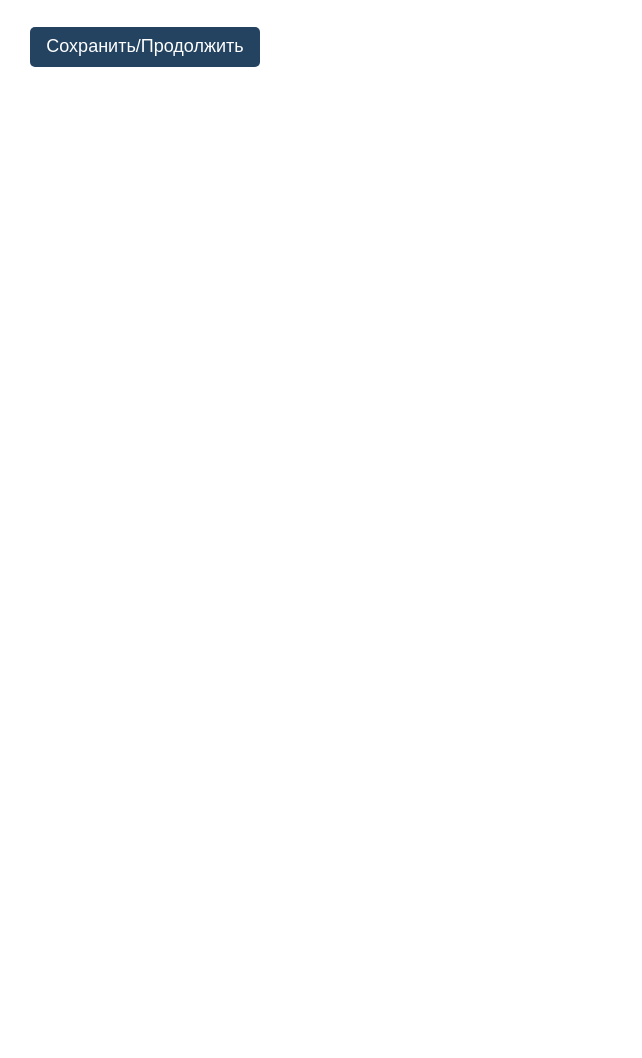
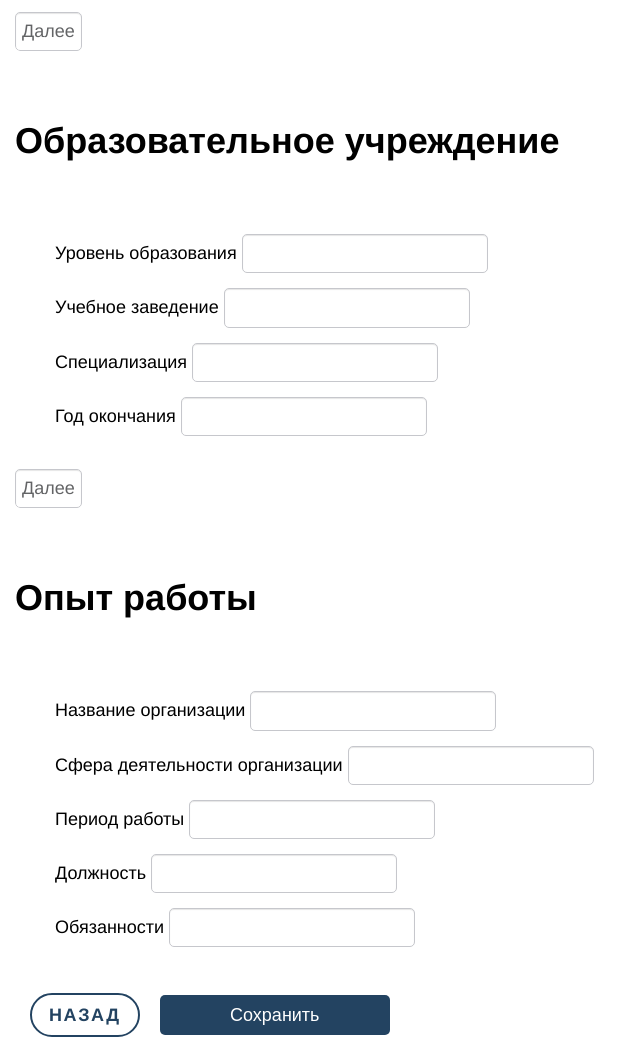
Before and after one commit to DoperPro/summary.github.io, a plain HTML site: page index.html in a window 1280 px wide. Shown: the part 396-1454 px from the top of the page, without its empty margins (0-642 px from the left). Before the commit the page ends 800 px from the top, so only its background shows below. Drawn offline with Linux system fonts and the light colour scheme.

Commit message:
в один

```diff
--- a/index.html
+++ b/index.html
@@ -1,5 +1,6 @@
 <!DOCTYPE html>
 <html lang="en">
+
 <head>
 	<meta charset="UTF-8">
 	<meta name="viewport" content="width=device-width, initial-scale=1, shrink-to-fit=no">
@@ -7,6 +8,7 @@
 	<link rel="stylesheet" type="text/css" href="style.css">
 	<link rel="stylesheet" href="bootstrap-grid.css">
 </head>
+
 <body>
 	<form action="institution.html" method="get" id="main_form">
 		<div class="User_Information">
@@ -20,7 +22,8 @@
 					<div class="col-3" name="dad" form="main_form">Отчество</div>
 				</div>
 				<div class="row justify-content-center">
-						<input type="text" name="surname" id="surname" form="main_form" pattern="^[А-Яа-яЁё]+$" class="col-3">
+					<input type="text" name="surname" id="surname" form="main_form" pattern="^[А-Яа-яЁё]+$"
+						class="col-3">
 					<input type="text" name="name" id="name" form="main_form" pattern="^[А-Яа-яЁё]+$" class="col-3">
 					<input type="text" name="dad" id="dad" form="main_form" pattern="^[А-Яа-яЁё]+$" class="col-3">
 				</div>
@@ -30,7 +33,8 @@
 				</div>
 				<div class="row justify-content-center">
 					<input type="date" name="date" id="date" form="main_form" class="col-3">
-						<input type="tel" pattern="[0-9]{10}" maxlength="10" name="phone" id="phone" form="main_form" class="col-3">
+					<input type="tel" pattern="[0-9]{10}" maxlength="10" name="phone" id="phone" form="main_form"
+						class="col-3">
 				</div>
 				<div class="row justify-content-center">
 					<div class="col-3" name="email" form="main_form">email</div>
@@ -39,16 +43,51 @@
 				</div>
 				<div class="row justify-content-center">
 					<input type="text" name="email" id="email" form="main_form" class="col-3">
-						<input type="text" name="position" id="position" form="main_form" pattern="^[А-Яа-яЁё]+$" class="col-3">
+					<input type="text" name="position" id="position" form="main_form" pattern="^[А-Яа-яЁё]+$"
+						class="col-3">
 					<input type="tel" name="salary" id="salary" form="main_form" pattern="^[0-9]+$" class="col-3">
 				</div>
 			</div>
 			<div class="search">
-				  <button type="submit">Сохранить/Продолжить</button>
+				<input type="button" value="Далее" id="bt_1">
 			</div>
+		</div>
+	</form>
+	<!-- Вторая часть -->
+	<form action="job.html" method="get" id="main_form2">
+		<div class="educational_institution">
+			<h1>Образовательное учреждение<h1>
+		</div>
+		<ul>
+				<li><span>Уровень образования </span><input type="text" name="The_level_of_education" id="The_level_of_education" pattern="^[А-Яа-яЁё]+$"></li>
+				<li><span>Учебное заведение </span><input type="text" name="Educational_institution" id="Educational_institution" pattern="^[А-Яа-яЁё]+$"></li>
+				<li><span>Специализация </span><input type="text" name="Specialization" id="Specialization" pattern="^[А-Яа-яЁё]+$"></li>
+				<li><span>Год окончания </span><input type="tel" pattern="[0-9]{4}" maxlength="4" name="Year_of_ending" id="Year_of_ending"></li>
+		</ul>
+		<div class="search">
+			<input type="button" value="Далее" id="bt_2">
+
+		</div>
+	</form>
+	<!-- Третья часть -->
+	<form action="" method="get" id="main_form3">
+		<div class="experience">
+			<h1>Опыт работы<h1>
+		</div>
+		<ul>
+			<li><span>Название организации </span><input type="text" name="Name_of_the_organization" id="Name_of_the_organization" pattern="^[А-Яа-яЁё]+$"></li>
+			<li><span>Сфера деятельности организации </span><input type="text" name="Organization_field_of_activity" id="Organization_field_of_activity" pattern="^[А-Яа-яЁё]+$"></li>
+			<li><span>Период работы </span><input type="text" name="Work_period" id="Work_period"></li>
+			<li><span>Должность </span><input type="text" name="Position" id="Position" pattern="^[А-Яа-яЁё]+$"></li>
+			<li><span>Обязанности </span><input type="text" name="Duties" id="Duties" pattern="^[А-Яа-яЁё]+$"></li>
+		</ul>
+		<div class="search">
+			<a href="institution.html" class="button-back"> Назад</a>
+			<button type="submit">Сохранить</button>
 		</div>
 	</form>
 
 	<script src="script.js"></script>
 </body>
+
 </html>
--- a/script.js
+++ b/script.js
@@ -0,0 +1,3 @@
+let form1 = document.getElementById('main_form');
+let form2 = document.getElementById('main_form2');
+console.log(form1);
```
Lines whose indentation alone changed are shown as unchanged.
